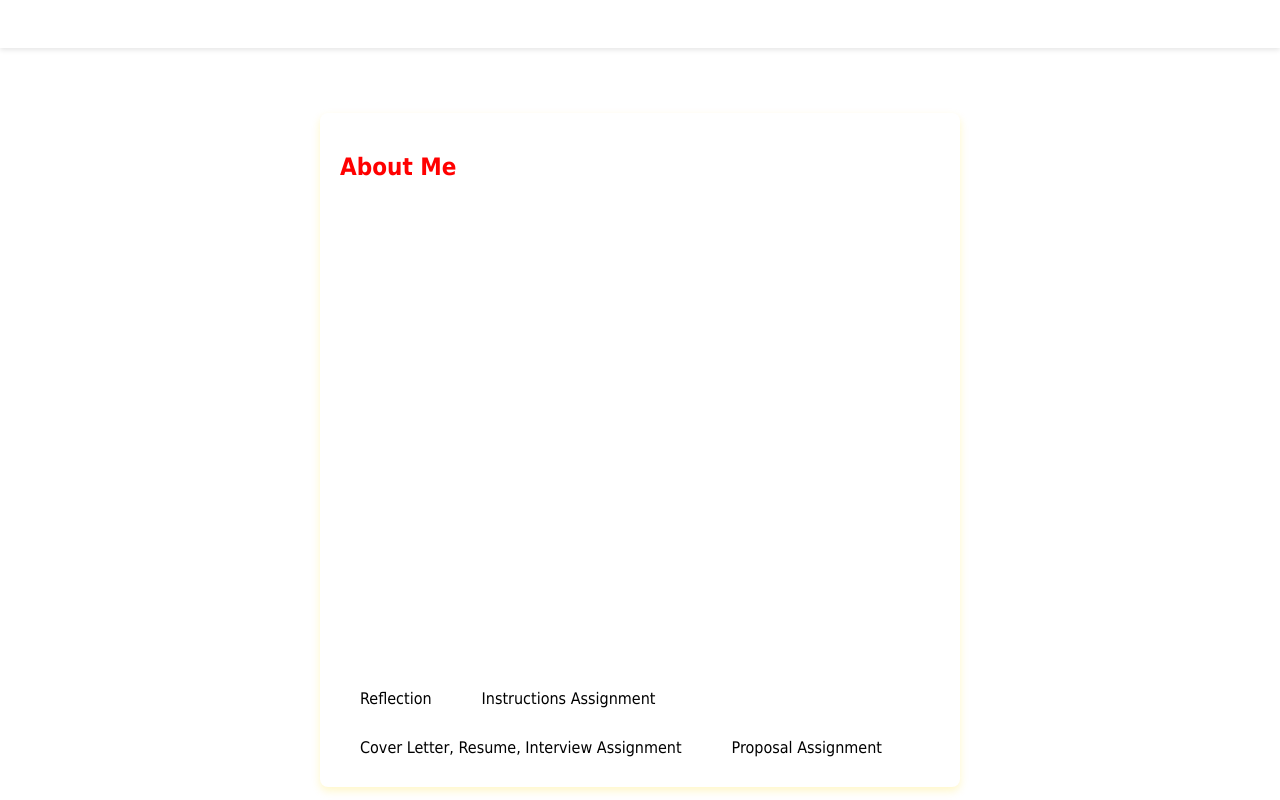
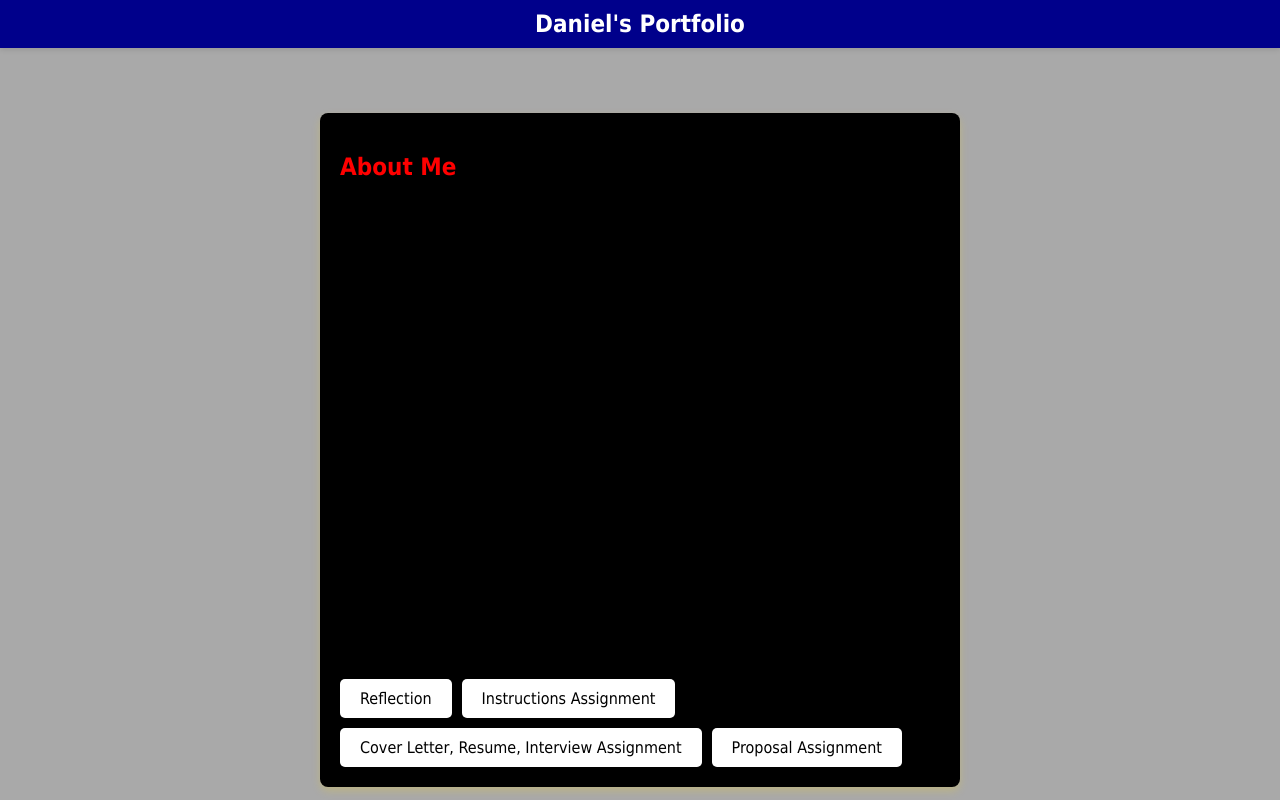
Before and after one commit to daniel-duvall/personal_website, a plain HTML site: page index.html in a window 1280 px wide. Drawn offline with Linux system fonts and the light colour scheme.

Commit message:
Update styles.css

```diff
--- a/styles.css
+++ b/styles.css
@@ -2,7 +2,7 @@ body {
     font-family: Tahoma, sans-serif;
     margin: 0;
     padding: 0;
-    background-color: dark grey;
+    background-color: darkgrey;
     color: white;
     display: flex;
     justify-content: center;
@@ -14,7 +14,7 @@ body {
 header {
     width: 100%;
     padding: 10px 0;
-    background-color: dark blue;
+    background-color: darkblue;
 
     text-align: center;
     position: fixed;
@@ -36,7 +36,7 @@ header {
     max-width: 600px;
     margin-top: 100px;
     padding: 20px;
-    background: dark blue;
+    background: black;
     box-shadow: 0 4px 8px rgba(255, 217, 0, 0.216);
     border-radius: 8px;
 
@@ -51,7 +51,7 @@ main p {
     font-size: 18px;
     line-height: 1.6;
     margin-bottom: 20px;
-    color: rgb(255, 255, 255)
+    color: rgb(0, 0, 0)
 }
 
 .button-container {
```
